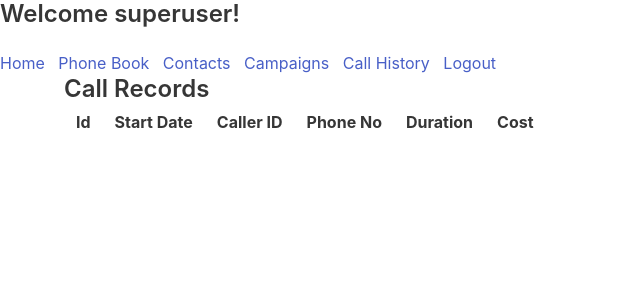
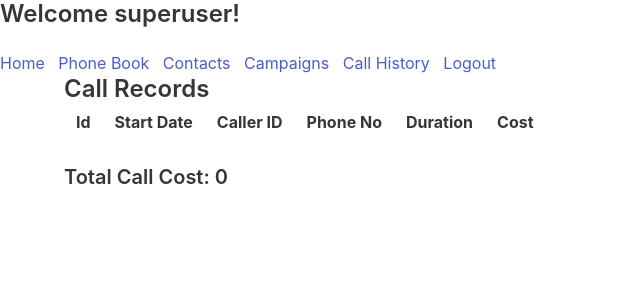
Before and after one commit to ruchikaChawla/voiceAppTwilioCallHub, a Django app: page /campaign_call_history/1 in a window 1280 px wide. Shown: the top 300 px of the page, without its empty margins (0-640 px from the left). Run offline with Django 3.2, Linux system fonts and the light colour scheme; a user stored in the database is signed in; data comes from the database, SQL or seed files in the repository; both versions use the stored data as it was after the commit; lists and menus that the app fills with data are empty; some libraries are stand-ins or nearby versions.

Commit message:
updated tempelate

```diff
--- a/voiceBroadcastApp/admin.py
+++ b/voiceBroadcastApp/admin.py
@@ -1,6 +1,4 @@
 from django.contrib import admin
-
-# Register your models here.
 from voiceBroadcastApp.models import Contact, PhoneBook, Campaign, Call
 
 admin.site.register(Contact)
--- a/voiceBroadcastApp/templates/voiceBroadcastApp/call_history.html
+++ b/voiceBroadcastApp/templates/voiceBroadcastApp/call_history.html
@@ -33,6 +33,11 @@
                 {% endfor %}
             </table>
         </div>
+    {% if id %}
+    <div class="aligned">
+            <h3 class="content title is-5">Total Call Cost: {{ call_cost }}</h3>
+        </div>
+    {% endif %}
     </div>
     </body>
     </html>
--- a/voiceBroadcastApp/templates/voiceBroadcastApp/contacts.html
+++ b/voiceBroadcastApp/templates/voiceBroadcastApp/contacts.html
@@ -9,7 +9,11 @@
     <body>
     <div class="container">
         <div class="section">
-            <h3 class="content title is-4">Contacts</h3>
+            {% if id %}
+                <h3 class="content title is-4">{{ phonebook_name }}</h3>
+             {% else %}
+                <h3 class="content title is-4">Contacts</h3>
+            {% endif %}
             <form action="{% url 'add_contact' %}">
                 {% csrf_token %}
                 <input class="button is-primary is-small" type="submit" value="New Contact">
--- a/voiceBroadcastApp/views.py
+++ b/voiceBroadcastApp/views.py
@@ -8,8 +8,6 @@ from django.template import loader
 from django.views.decorators.csrf import csrf_exempt
 from twilio.rest import Client
 from urllib.parse import parse_qs
-
-# Create your views here.
 from voiceBroadcastApp.forms import PhoneBookForm, CampaignForm, ContactForm, CampaignForm2, ContactForm2
 from voiceBroadcastApp.models import Campaign, Contact, PhoneBook, Call
 
@@ -57,8 +55,9 @@ def contacts(request):
 
 
 def view_phonebook_contacts(request, id):
-    contacts = PhoneBook.objects.get(id=id).contact_set.all()
-    return render(request, 'voiceBroadcastApp/contacts.html', {'contacts': contacts})
+    phonebook = PhoneBook.objects.get(id=id)
+    contacts = phonebook.contact_set.all()
+    return render(request, 'voiceBroadcastApp/contacts.html', {'contacts': contacts, 'phonebook_name': phonebook, 'id': id})
 
 
 def add_contact(request):
@@ -154,10 +153,10 @@ def call_phonebook(request, campaign):
         print(contact.phone_number)
         client = Client(account_sid, auth_token)
         call = client.calls.create(
-            status_callback='http://d07a31b8.ngrok.io/status/',
+            status_callback='http://ead3d853.ngrok.ioF/status/',
             status_callback_event=['completed'],
             status_callback_method='POST',
-            url='http://d07a31b8.ngrok.io/xml/' + str(campaign.id) + '/' + str(contact.phone_number) + '/voice.xml/',
+            url='http://ead3d853.ngrok.io/xml/' + str(campaign.id) + '/' + str(contact.phone_number) + '/voice.xml/',
             to='+91' + str(contact.phone_number),
             from_='+19714071428'
         )
@@ -177,7 +176,10 @@ def campaign_call_history(request, id):
     if not request.user.is_authenticated:
         return render(request, 'registration/login.html')
     calls = Campaign.objects.get(id=id).call_set.all()
-    return render(request, 'voiceBroadcastApp/call_history.html', {'calls': calls})
+    call_cost = 0
+    for call in calls:
+        call_cost = call_cost + call.cost
+    return render(request, 'voiceBroadcastApp/call_history.html', {'calls': calls, 'call_cost': call_cost, 'id': id})
 
 
 def edit_contacts(request, id):
```
Also changed, not shown: db.sqlite3, voiceBroadcastApp/forms.py (line endings or trailing spaces).
